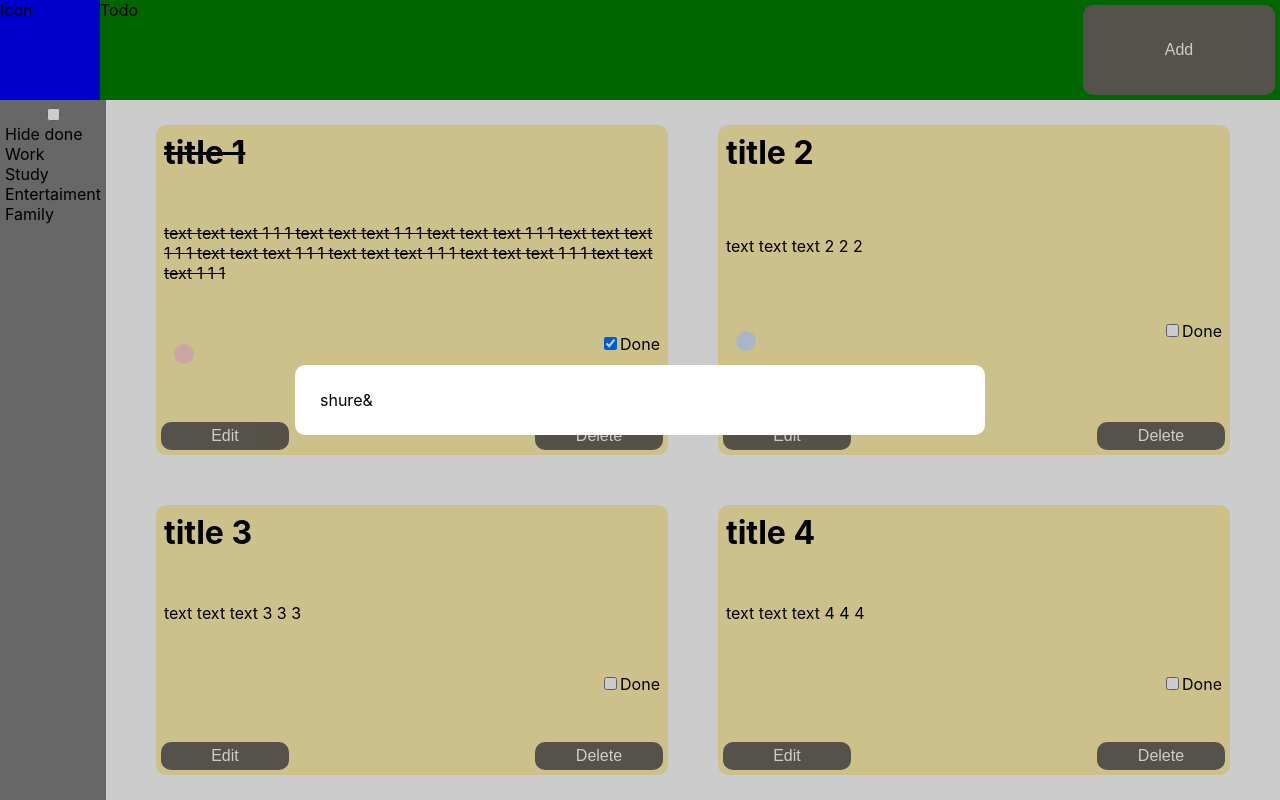
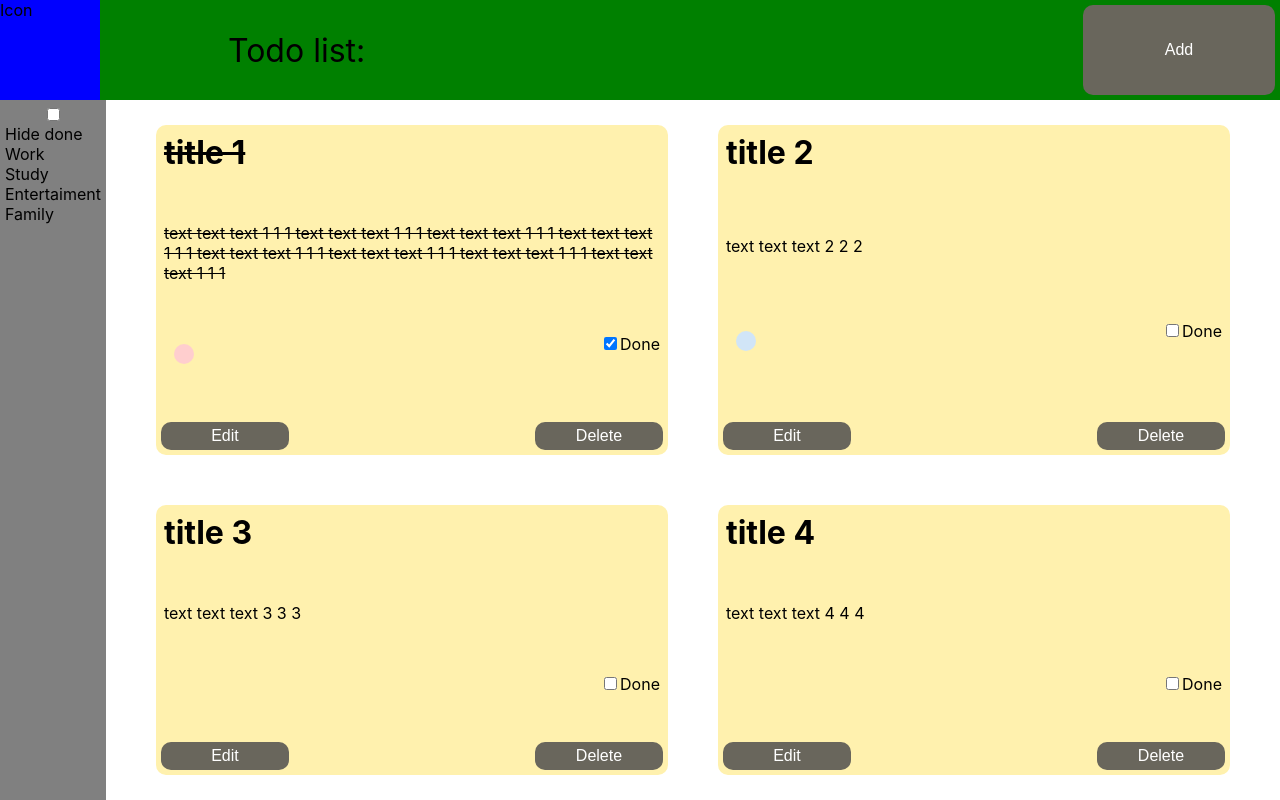
Before and after one commit to Kamrad33/todo_list_app, a React (Create React App) app: page / in a window 1280 px wide. Built offline with nearby package versions, Linux system fonts and the light colour scheme.

Commit message:
Added task state functionality

```diff
--- a/src/App.js
+++ b/src/App.js
@@ -10,7 +10,7 @@ import ItemFormContent from './components/ItemFormContent';
 function App() {
 const [editForm, setEditForm] = useState(false);
 const [addForm, setAddForm] = useState(false);
-const [deleteForm, setDeleteForm] = useState(true);
+const [deleteForm, setDeleteForm] = useState(false);
 const [editedTask, setEditedTask] = useState({});
 
 
@@ -34,6 +34,7 @@ const closeDeleteForm = () => {
   setDeleteForm(false);
 }
 
+
 const [tasks, setTasks] = useState(
   [
     { id: 1,
@@ -54,6 +55,41 @@ const [tasks, setTasks] = useState(
     {id: 4, title:'title 4', text:'text text text 4 4 4'},
   ]);
 
+  const addTaskFunc = (titleValue, textValue, workTag, studyTag, entertaimentTag, familyTag) => {
+
+    const newTask = {id: 1,
+      title: titleValue,
+      text: textValue,
+      done: false,
+      workTag:workTag,
+      studyTag:studyTag,
+      entertaimentTag:entertaimentTag,
+      familyTag:familyTag};
+    setTasks([...tasks, newTask]);
+  };
+
+  const editTaskFunc = (
+    id,
+    titleValue,
+    textValue,
+    workTag,
+    studyTag,
+    entertaimentTag,
+    familyTag) => {
+
+      const editedTaskObj = {
+        id: id,
+        title: titleValue,
+        text: textValue,
+        done: false,
+        workTag: true,
+        studyTag: true,
+        entertaimentTag: true,
+        familyTag: true}
+
+      let newTaskLists = tasks.filter(task => task.id != id);
+        setTasks([editedTaskObj, ...newTaskLists])
+  };
   return (
     <div className="App">
     <AppHeader>
@@ -63,21 +99,16 @@ const [tasks, setTasks] = useState(
       minHeight: '100px',
       flex: '0 0 100px',
     }}>Icon</AppContainer>
-    <AppContainer style = {{
-      backgroundColor: 'green',
-      width: '100%',
-      display: 'flex',
-      justifyContent: 'space-between',
-    }}>
-    <text>
-    Todo
-    </text>
+    <div className = 'App_Header_Content'>
+      <div className = 'App_Header_Content_Text'>
+      Todo list:
+      </div>
     <AppButton
       color = '#69665c'
       fontColor = 'white'
       minWidth = '15vw'
       onClick = {openAddForm}>Add</AppButton>
-    </AppContainer>
+    </div>
     </AppHeader>
     <AppContainer style = {{
       backgroundColor: 'grey',
@@ -113,6 +144,7 @@ const [tasks, setTasks] = useState(
           <ItemFormContent
           action = 'Edit'
           close = {closeEditForm}
+          actionFunc = {editTaskFunc}
           data = {editedTask}/>
         </TaskItemForm>
 
@@ -123,18 +155,30 @@ const [tasks, setTasks] = useState(
           <ItemFormContent
           action = 'Add'
           close = {closeAddForm}
+          actionFunc = {addTaskFunc}
           data = {''}/>
         </TaskItemForm>
         <TaskItemForm
         active = {deleteForm}
         setActive = {setDeleteForm}
         fixed = {false}>
-        shure&
+          <div className = 'App_DeleteForm_Content'>
+            <div>Are you shure?</div>
+            <AppButton
+              color = '#69665c'
+              fontColor = 'white'
+              minWidth = '10vw'
+              onClick = {console.log('sss')}>
+            YES
+            </AppButton>
+          </div>
         </TaskItemForm>
-        <TaskItem task = {tasks[0]} edit = {openEditForm} drop = {openDeleteForm}/>
-        <TaskItem task = {tasks[1]} edit = {openEditForm}/>
-        <TaskItem task = {tasks[2]} edit = {openEditForm}/>
-        <TaskItem task = {tasks[3]} edit = {openEditForm}/>
+        {tasks.map(task => <TaskItem
+          task = {task}
+          key={tasks.id}
+          edit = {openEditForm}
+          drop = {openDeleteForm}/>)}
+
     </AppContainer>
     </AppContainer>
 
--- a/src/components/ItemFormContent.jsx
+++ b/src/components/ItemFormContent.jsx
@@ -3,7 +3,7 @@ import TaskTag from './TaskTag';
 import AppInput from './UI/input/AppInput';
 import AppButton from './UI/button/AppButton';
 
-const ItemFormContent = ({action, close, data, ...props}) =>{
+const ItemFormContent = ({action, actionFunc, close, data, ...props}) =>{
 
   const [formActive, setFormActive] = useState(false);
   const [titleValue, setTitleValue] = useState('');
@@ -45,9 +45,19 @@ const ItemFormContent = ({action, close, data, ...props}) =>{
 
   const editButton = () => {
     console.log('fetch edit data', titleValue, textValue, workTag, studyTag, entertaimentTag, familyTag);
+    console.log(data.id, 'id');
+    actionFunc(
+      data.id,
+      titleValue,
+      textValue,
+      workTag,
+      studyTag,
+      entertaimentTag,
+      familyTag);
   }
   const addButton = () => {
     console.log('fetch add data', titleValue, textValue, workTag, studyTag, entertaimentTag, familyTag);
+    actionFunc(titleValue, textValue, workTag, studyTag, entertaimentTag, familyTag);
   }
 
   return (
--- a/src/components/TaskItem.jsx
+++ b/src/components/TaskItem.jsx
@@ -1,4 +1,4 @@
-import React, {useState} from 'react';
+import React, {useState, useEffect} from 'react';
 import TaskItemForm from './TaskItemForm';
 import TaskTag from './TaskTag';
 import AppInput from './UI/input/AppInput';
@@ -28,7 +28,9 @@ const TaskItem = ({task, edit, drop, ...props}) =>{
     setFormActive(true);
     drop();
   }
-
+  useEffect(()=>{
+    console.log('rerender');
+  }, [taskTags])
   return(
 
     <div className = 'App_TaskItem'>
--- a/src/styles/App.css
+++ b/src/styles/App.css
@@ -1,3 +1,24 @@
+.App_Header{
+
+}
+.App_Header_Content{
+  background-color: green;
+  width: 100%;
+  display: flex;
+  justify-content: space-between;
+
+}
+.App_Header_Content_Text{
+  margin: auto;
+  display: flex;
+  font-size: 200%;
+  margin-left: 10vw;
+}
+.App_DeleteForm_Content{
+display: flex;
+justify-content: space-between;
+align-items: baseline;
+}
 
 
 /*.App {
```
